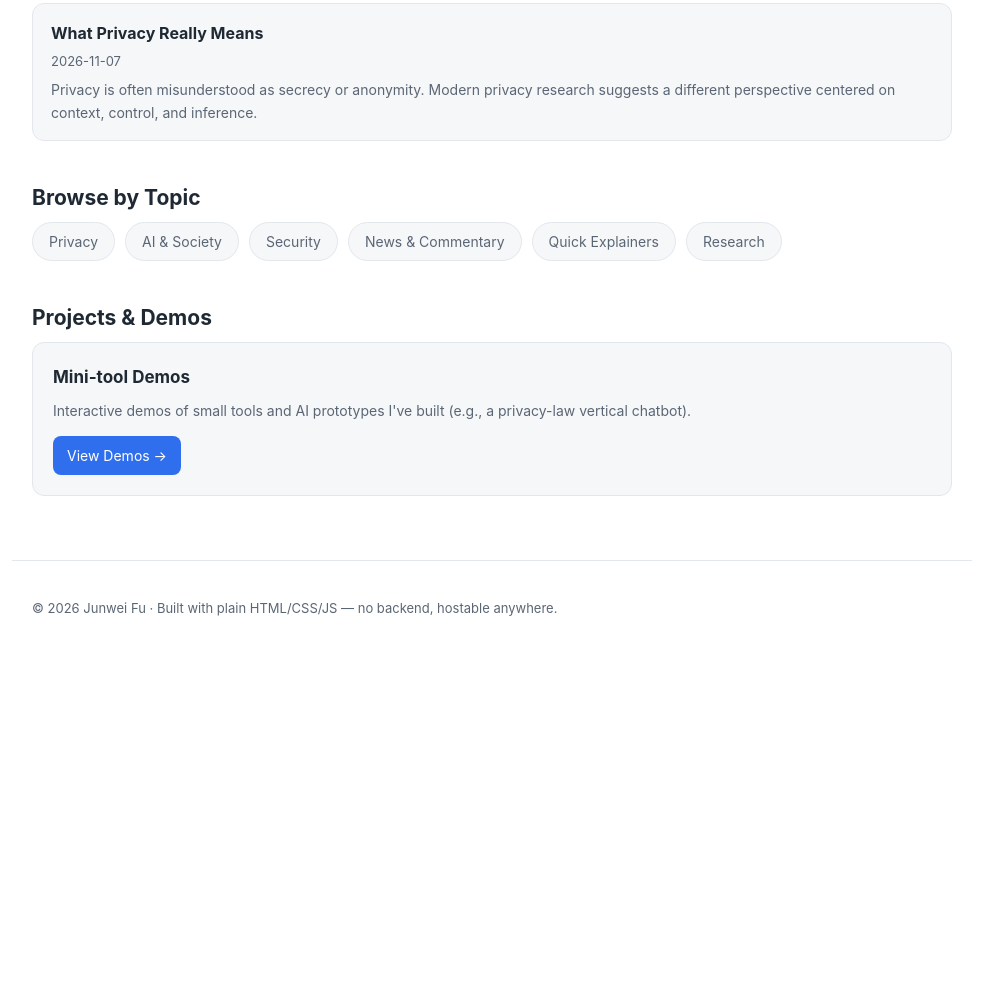
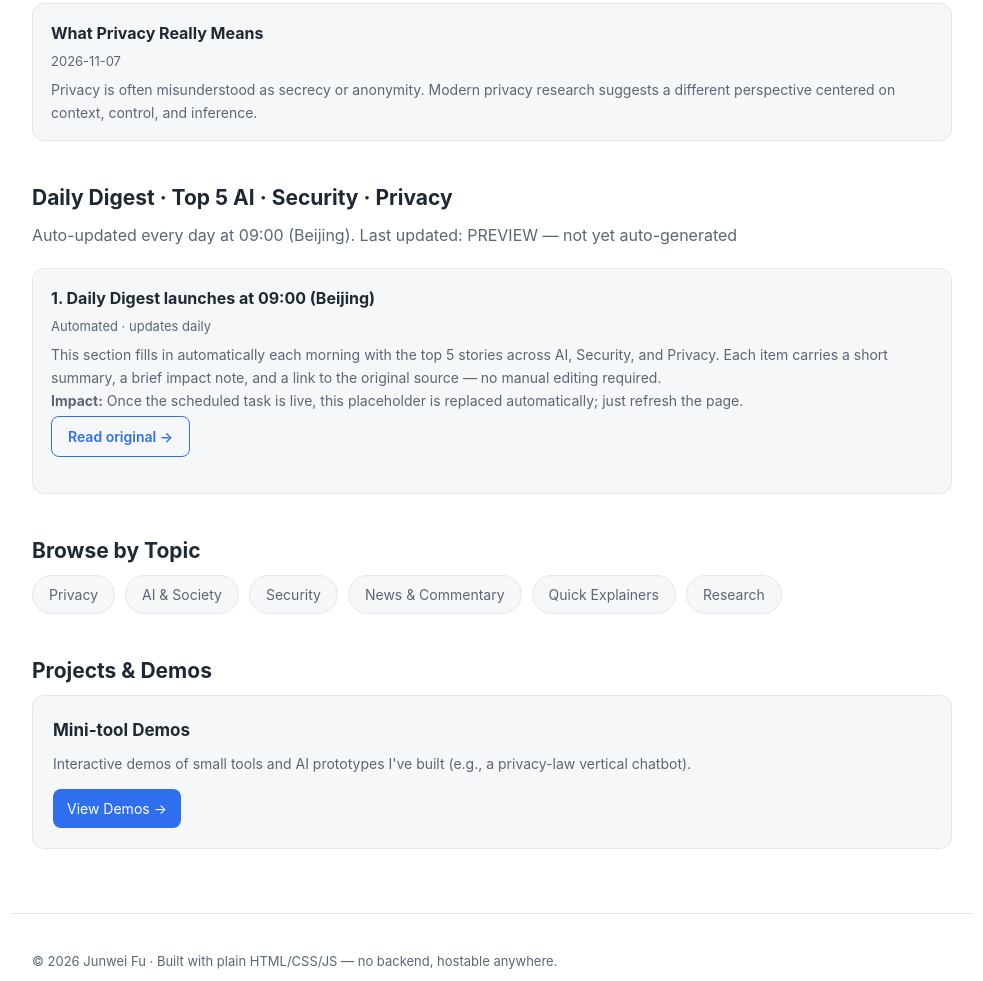
Before and after one commit to rfu1909829559-crypto/rfu1909829559-crypto.github.io, a plain HTML site: page index.html in a window 1280 px wide. Shown: the part 984-1965 px from the top of the page, without its empty margins (148-1131 px from the left). Before the commit the page ends 1664 px from the top, so only its background shows below. Drawn offline with Linux system fonts and the light colour scheme.

Commit message:
Add Daily Digest section on homepage (renders assets/data/digest.json; automation-ready)

```diff
--- /dev/null
+++ b/assets/data/digest.json
@@ -0,0 +1,12 @@
+{
+  "updated": "PREVIEW — not yet auto-generated",
+  "items": [
+    {
+      "title": "Daily Digest launches at 09:00 (Beijing)",
+      "source": "Automated · updates daily",
+      "summary": "This section fills in automatically each morning with the top 5 stories across AI, Security, and Privacy. Each item carries a short summary, a brief impact note, and a link to the original source — no manual editing required.",
+      "impact": "Once the scheduled task is live, this placeholder is replaced automatically; just refresh the page.",
+      "url": "articles.html"
+    }
+  ]
+}
--- a/assets/js/main.js
+++ b/assets/js/main.js
@@ -10,3 +10,32 @@ document.querySelectorAll('.links a').forEach(function (a) {
     a.style.fontWeight = '600';
   }
 });
+
+// ---- Homepage Daily Digest: render from assets/data/digest.json ----
+function escDigest(s) {
+  return String(s == null ? '' : s).replace(/[&<>"']/g, function (c) {
+    return { '&': '&amp;', '<': '&lt;', '>': '&gt;', '"': '&quot;', "'": '&#39;' }[c];
+  });
+}
+(function renderDigest() {
+  var list = document.getElementById('digest-list');
+  if (!list) return; // only present on the homepage
+  var dateEl = document.getElementById('digest-date');
+  fetch('assets/data/digest.json?t=' + Date.now())
+    .then(function (r) { return r.json(); })
+    .then(function (data) {
+      if (dateEl && data.updated) dateEl.textContent = 'Last updated: ' + data.updated;
+      var items = data.items || [];
+      if (!items.length) { list.innerHTML = '<p class="excerpt">No digest available yet.</p>'; return; }
+      list.innerHTML = items.map(function (it, i) {
+        return '<div class="article-item">' +
+          '<h3>' + (i + 1) + '. ' + escDigest(it.title) + '</h3>' +
+          (it.source ? '<p class="meta">' + escDigest(it.source) + '</p>' : '') +
+          (it.summary ? '<p class="excerpt">' + escDigest(it.summary) + '</p>' : '') +
+          (it.impact ? '<p class="excerpt"><strong>Impact:</strong> ' + escDigest(it.impact) + '</p>' : '') +
+          (it.url ? '<a class="source-link" href="' + escDigest(it.url) + '" target="_blank" rel="noopener">Read original →</a>' : '') +
+          '</div>';
+      }).join('');
+    })
+    .catch(function () { list.innerHTML = '<p class="excerpt">Digest temporarily unavailable.</p>'; });
+})();
--- a/index.html
+++ b/index.html
@@ -63,6 +63,12 @@
       </div>
     </section>
 
+    <section class="section" id="digest">
+      <h2>Daily Digest · Top 5 AI · Security · Privacy</h2>
+      <p class="lead">Auto-updated every day at 09:00 (Beijing). <span id="digest-date"></span></p>
+      <div id="digest-list" class="article-list"></div>
+    </section>
+
     <section class="section">
       <h2>Browse by Topic</h2>
       <div class="topic-chips">
```
